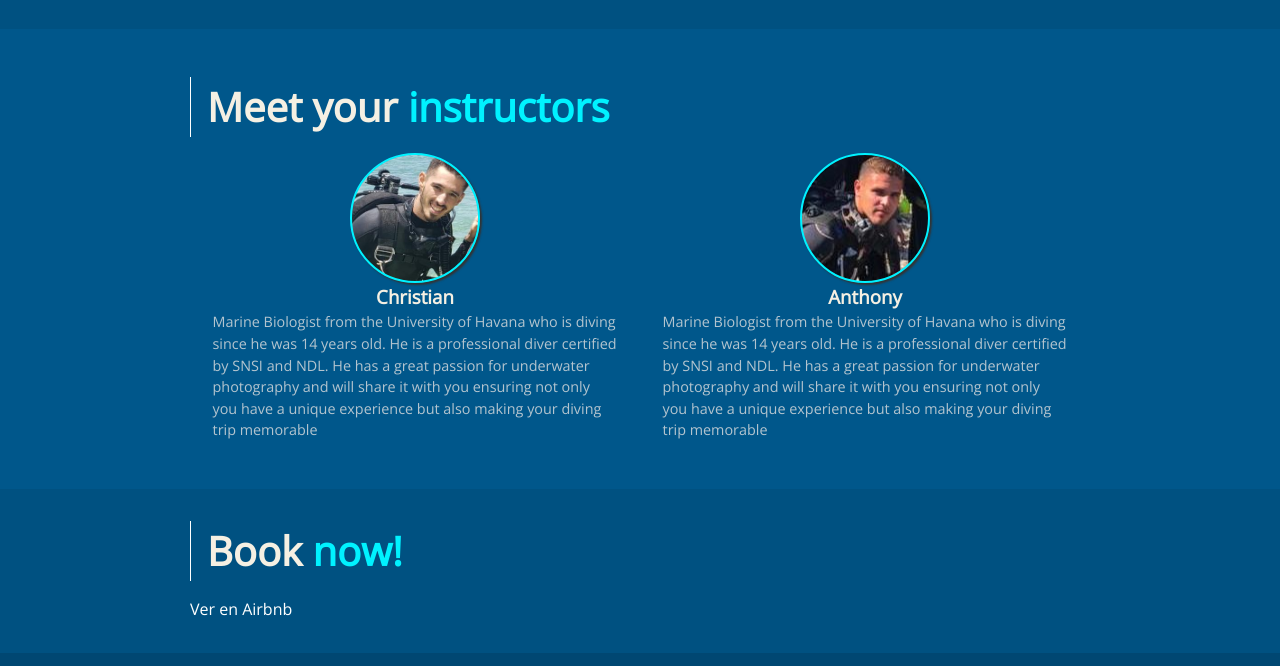
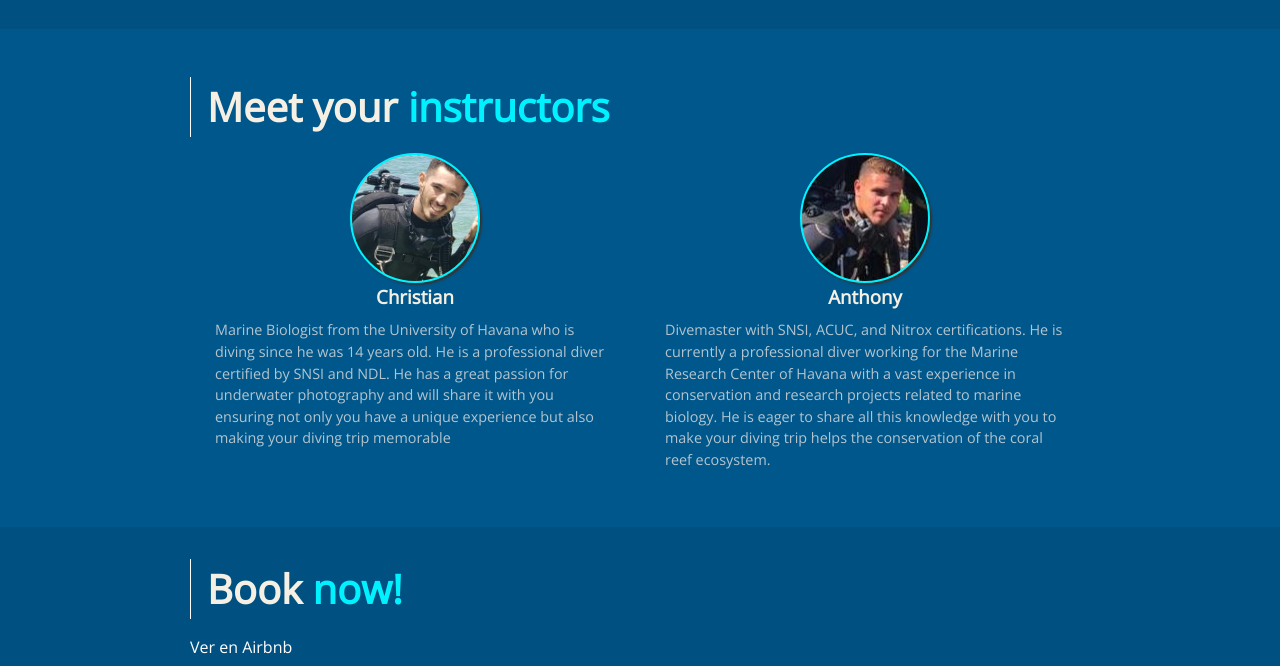
Before and after one commit to trujilloRJ/diving_website, a website: page dist/index.html in a window 1280 px wide. Shown: the part 1738-2404 px from the top of the page. Drawn offline with nearby package versions, Linux system fonts and the light colour scheme; a script that the page names is missing.

Commit message:
anthony desc

```diff
--- a/package.json
+++ b/package.json
@@ -8,5 +8,6 @@
     "deploy": "gh-pages -d dist"
   },
   "author": "Javier Trujillo",
-  "license": "ISC"
+  "license": "ISC",
+  "dependencies": {}
 }
--- a/scss/style.scss
+++ b/scss/style.scss
@@ -156,8 +156,9 @@ body {
       }
       p {
         width: 90%;
+        max-width: 400px;
         text-align: left;
-        margin: auto;
+        margin: 0.5rem auto;
         color: rgba(darken(#fff, 12), 0.8);
         font-size: 0.9rem;
       }
```
Also changed, not shown: dist/css/style.min.css, dist/index.html, 2 other files.
